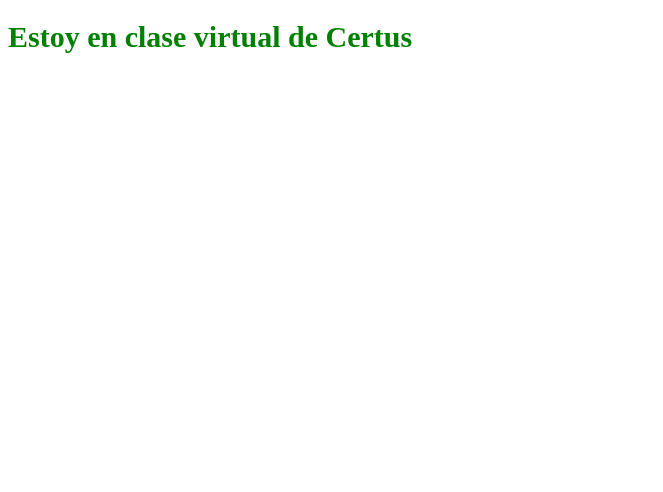
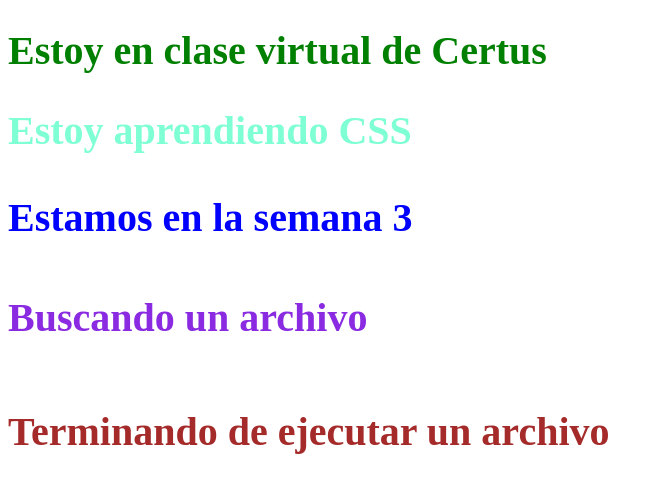
Before and after one commit to JhonMiranda16/09-04, a plain HTML site: page index.html in a window 1280 px wide. Shown: the whole page, without its empty margins (0-663 px from the left). Drawn offline with Linux system fonts and the light colour scheme.

Commit message:
Add files via upload

```diff
--- a/index.html
+++ b/index.html
@@ -7,11 +7,31 @@
     <style>
         h1{
             color: green;
-            font-size: 30px;
+            font-size: 40px;
+        }
+        h2{
+            color: aquamarine;
+            font-size: 40px;
+        }
+        h3{
+            color: blue;
+            font-size: 40px;
+        }
+        h4{
+            color: blueviolet;
+            font-size: 40px;
+        }
+        h5{
+            color: brown;
+            font-size: 40px;
         }
     </style>
 </head>
 <body>
     <h1>Estoy en clase virtual de Certus</h1>
+    <h2>Estoy aprendiendo CSS</h2>
+    <h3>Estamos en la semana 3</h3>
+    <h4>Buscando un archivo</h4>
+    <h5>Terminando de ejecutar un archivo</h5>
 </body>
 </html>
```
